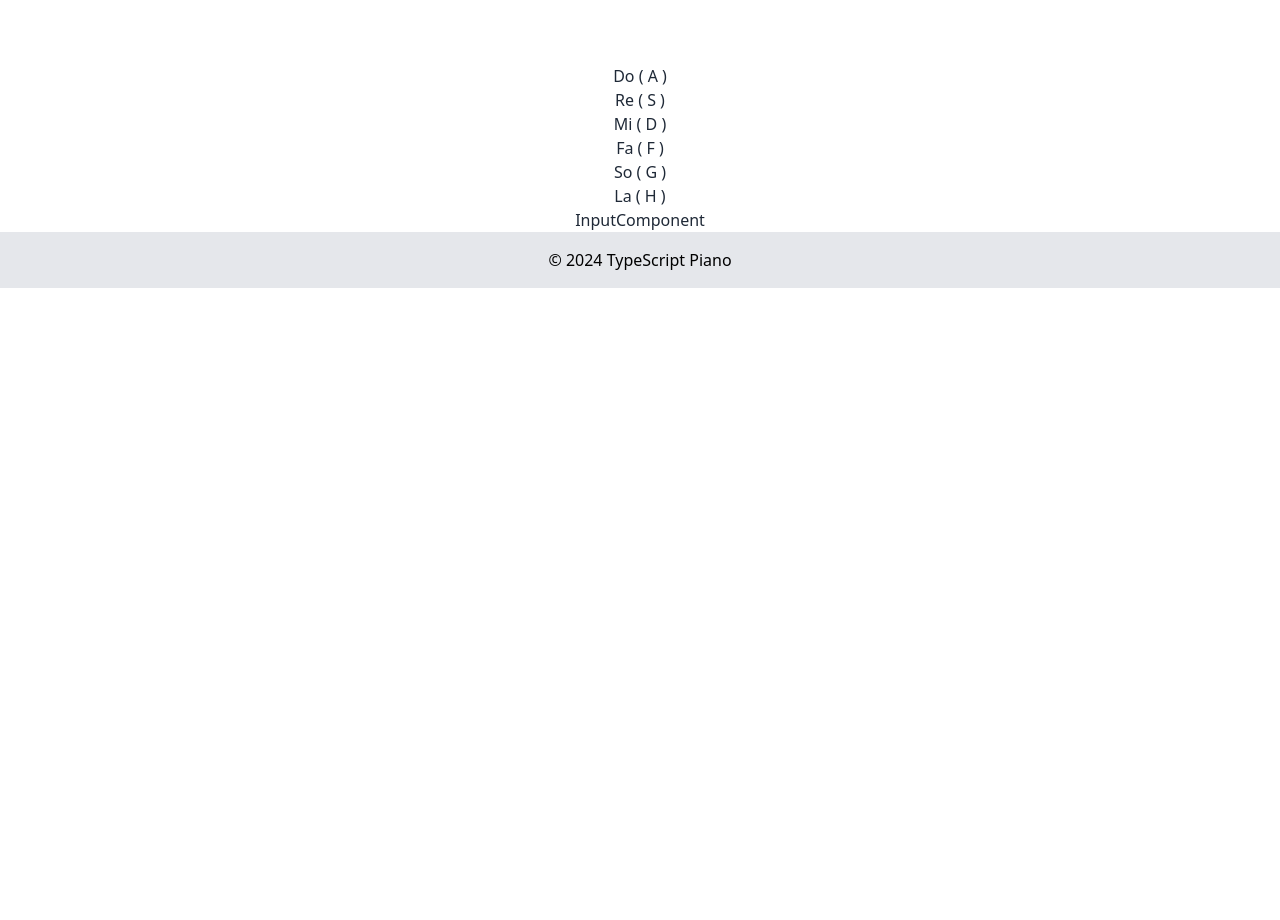
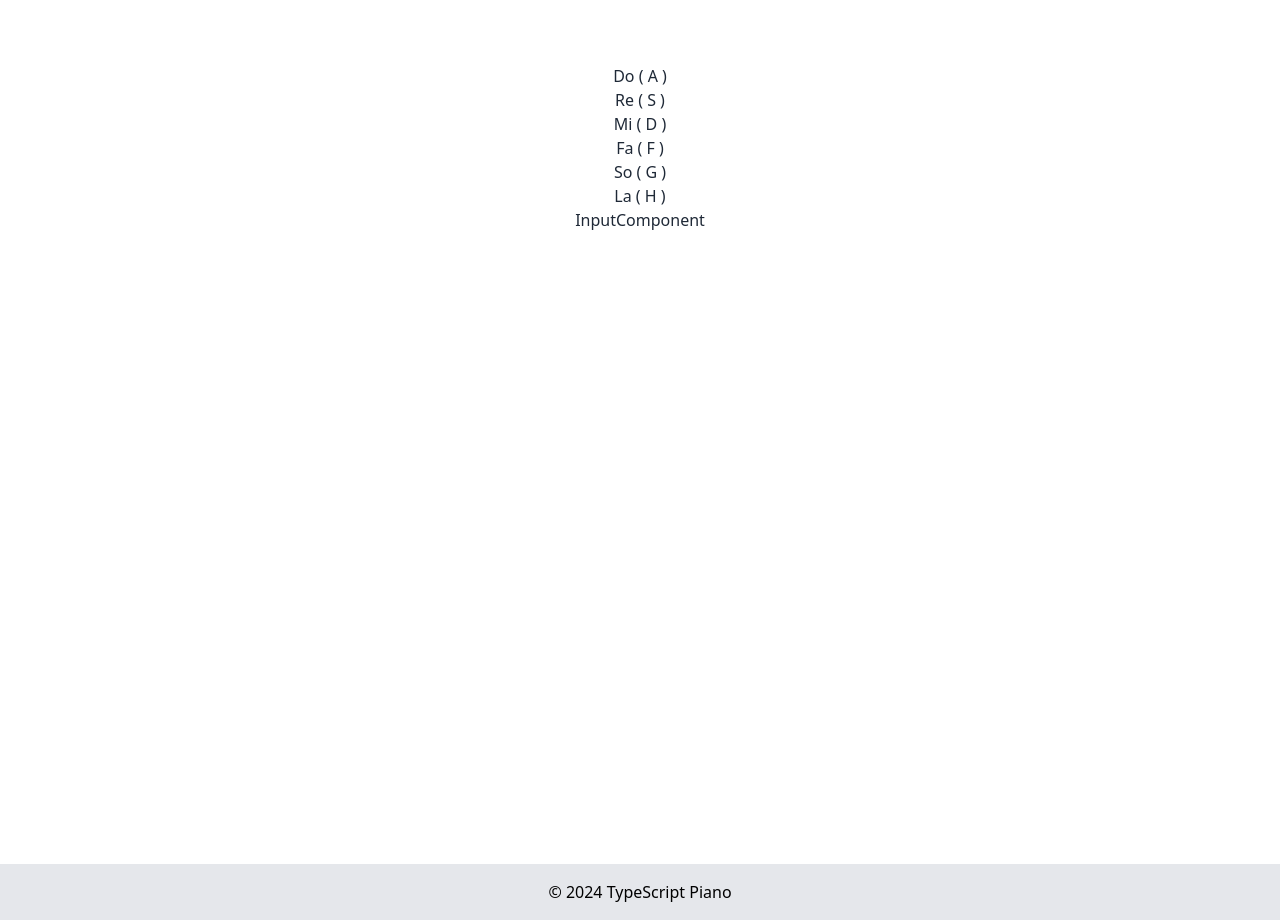
Before and after one commit to taekim-dev/typescript-piano, a Nuxt app: page / in a window 1280 px wide. Before the commit the page ends 800 px from the top, so only its background shows below. Built offline with nearby package versions, Linux system fonts and the light colour scheme.

Commit message:
migrate index.vue to tailwind

```diff
--- a/pages/index.vue
+++ b/pages/index.vue
@@ -1,5 +1,5 @@
 <template>
-  <div>
+  <div class="flex flex-col min-h-screen">
     <PianoUIComponent />
     <InputComponent />
   </div>
@@ -18,10 +18,3 @@ export default defineComponent({
   },
 })
 </script>
-
-<style scoped>
-div {
-  text-align: center;
-  margin-top: 60px;
-}
-</style>
```
